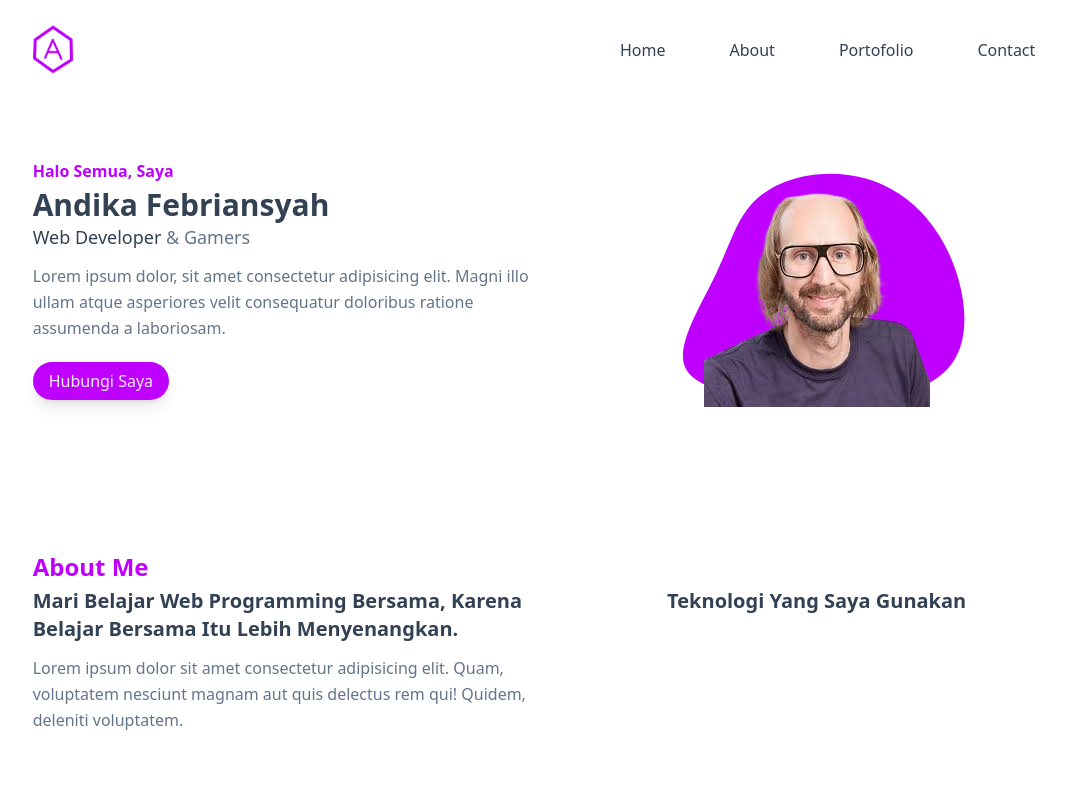
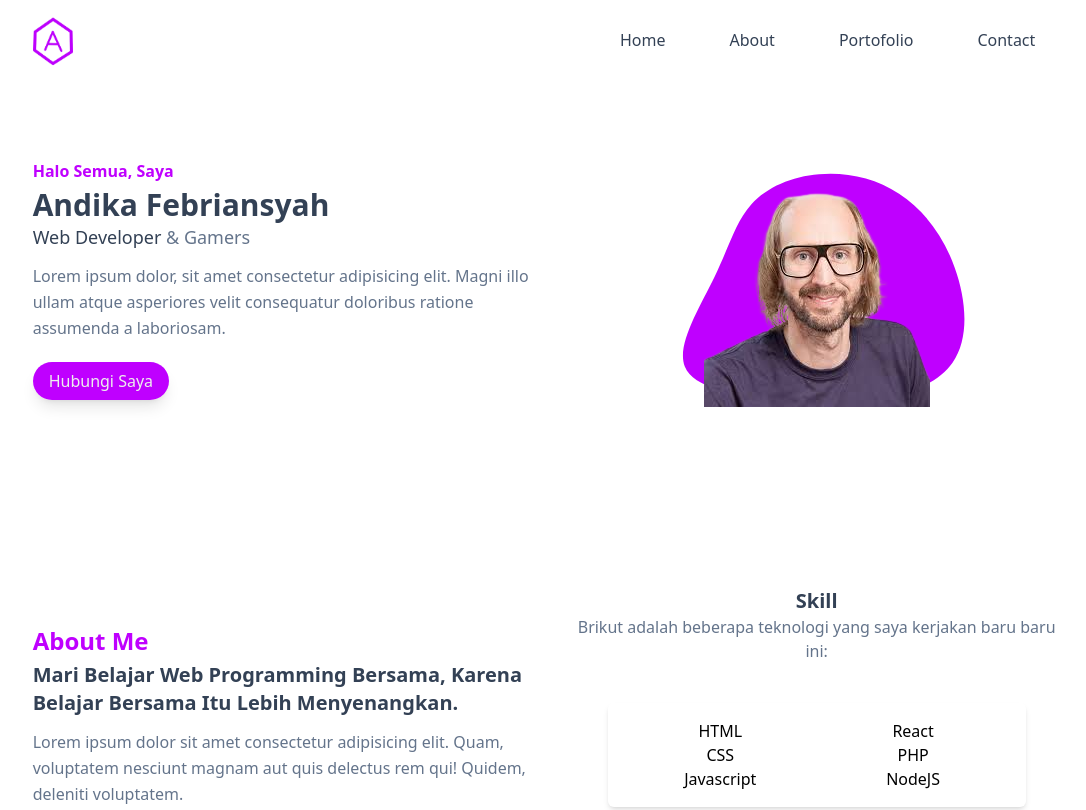
Before and after one commit to doraSwiper/portfolio, a website: page public/index.html in a window 1280 px wide. Shown: the top 810 px of the page, without its empty margins (90-1176 px from the left). Drawn offline with Linux system fonts and the light colour scheme.

Commit message:
menambahkan fitur skill pada about

```diff
--- a/public/index.html
+++ b/public/index.html
@@ -16,7 +16,7 @@
         <div class="container mx-auto lg:w-10/12">
             <div class="flex items-center justify-between relative">
                 <div class="px-4">
-                    <a href="#home" class="font-bold text-lg block py-6 text-primary"><img src="../src/img/header/amethsyte.png" width="40" alt="Andika"></a>
+                    <a href="#home" class="font-bold text-lg block py-6 text-primary"><img src="../src/img/header/amethsyte.png" width="30" alt="Andika" class="md:absolute top-4 md:w-[40px]"></a>
                 </div>
                 <div class="flex items-center px-4">
                     <button id="hamburger" name="hamburger" type="button" class="block absolute right-4 md:hidden">
@@ -26,7 +26,7 @@
                     </button>
 
                     <nav id="nav"
-                        class="hidden absolute py-5 bg-[white] shadow-lg rounded-lg max-w-[170px] w-full top-full right-4 md:block md:static md:bg-[transparent] md:max-w-full md:shadow-none md:rounded-none">
+                        event="true" class="hidden absolute py-5 bg-[white] shadow-lg rounded-lg max-w-[170px] w-full top-full right-4 md:block md:static md:bg-[transparent] md:max-w-full md:shadow-none md:rounded-none">
                         <ul class="block md:flex">
                             <li class="group"><a href="#home" class="navbar">Home</a></li>
                             <li class="group"><a href="#about" class="navbar">About</a></li>
@@ -88,9 +88,23 @@
                 </div>
 
                 <div class="w-full px-4 pt-16 md:pt-9 md:w-1/2">
-                    <h2 class="font-bold text-xl text-dark md:text-center">Teknologi Yang Saya Gunakan</h2>
+                    <h2 class="font-bold text-xl text-dark text-center">Skill</h2>
+                    <p class="font-medium text-base text-secondary text-center">Brikut adalah beberapa teknologi yang saya kerjakan baru baru ini:</p>
                     <div class="flex mt-10">
-
+                        <div class="w-10/12 mx-auto shadow-md rounded-md p-4">
+                            <ul class="flex flex-wrap">
+                                <div class="w-1/2 text-center">
+                                    <li><a href="https://html.com" target="_blank" class="hover:text-primary">HTML</a></li>
+                                    <li><a href="https://www.w3.org" target="_blank" class="hover:text-primary">CSS</a></li>
+                                    <li><a href="https://www.javascript.com" class="hover:text-primary">Javascript</a></li>
+                                </div>
+                                <div class="w-1/2 text-center">
+                                    <li><a href="https://reactjs.org" target="_blank" class="hover:text-primary">React</a></li>
+                                    <li><a href="https://www.php.net" target="_blank" class="hover:text-primary">PHP</a></li>
+                                    <li><a href="https://nodejs.org" target="_blank" class="hover:text-primary">NodeJS</a></li>
+                                </div>
+                            </ul>
+                        </div>
                     </div>
                 </div>
             </div>
@@ -317,7 +331,7 @@
                 </div>
 
                 <div class="w-full mt-4">
-                    <p class="text-center text-sm text-[#eee]">Dibangun dan Dirancang dengan <span class="text-[#ec4899]">❤</span> oleh <span class="text-primary font-semibold">Andika Febriansyah</span></p>
+                    <p class="text-center text-sm text-[#eee]">Dibangun dan Dirancang dengan <span class="text-[#ec4899]">❤</span> oleh Andika Febriansyah</p>
                 </div>
             </div>
         </div>
```
Also changed, not shown: src/css/style.css, src/js/script.js (line endings or trailing spaces).
